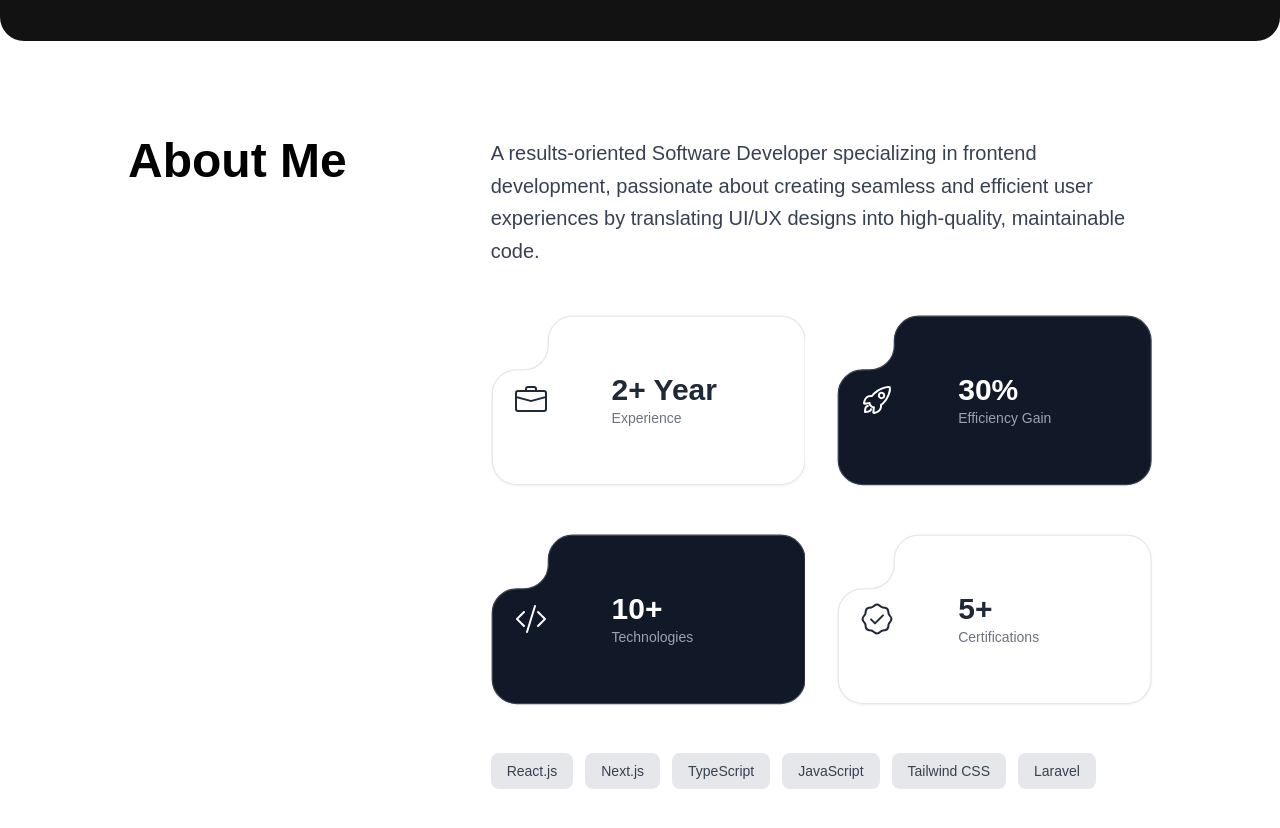
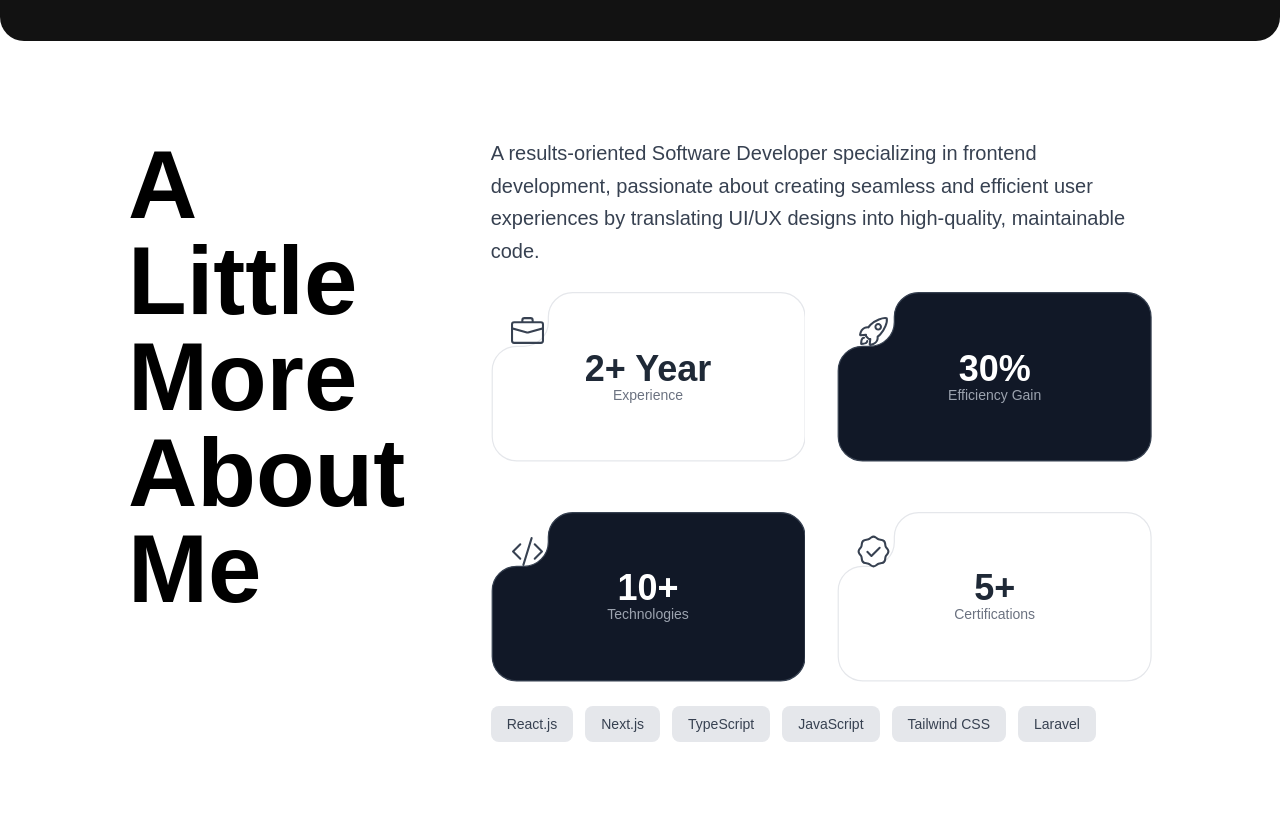
Before and after one commit to ahmdhzq/portfolio, a React (Create React App) app: page / in a window 1280 px wide. Shown: the part 760-1588 px from the top of the page. Built offline with nearby package versions, Linux system fonts and the light colour scheme.

Commit message:
update: card about section

```diff
--- a/src/components/AboutMe.js
+++ b/src/components/AboutMe.js
@@ -5,19 +5,20 @@ import { BsBriefcase, BsCodeSlash } from "react-icons/bs";
 import { IoRocketOutline } from "react-icons/io5";
 import { GoVerified } from "react-icons/go";
 
+// --- Komponen StatItem Baru Menggunakan SVG ---
 const StatItem = ({ icon, value, label, isBlack = false }) => {
     const theme = {
         light: {
             fill: '#FFFFFF',
             stroke: '#E5E7EB',
-            iconText: '#1F2937',
+            iconText: '#1F2937', // Warna ikon diatur di sini
             valueText: '#1F2937',
             labelText: '#6B7280'
         },
         dark: {
             fill: '#111827',
             stroke: '#374151',
-            iconText: '#FFFFFF',
+            iconText: '#FFFFFF', // Warna ikon diatur di sini
             valueText: '#FFFFFF',
             labelText: '#9CA3AF'
         }
@@ -25,10 +26,10 @@ const StatItem = ({ icon, value, label, isBlack = false }) => {
     const currentStyle = isBlack ? theme.dark : theme.light;
 
     return (
-        <div className="relative" style={{ aspectRatio: '258 / 140' }}>
+        <div className="relative aspect-[258/180]">
             <svg
                 viewBox="0 0 258 140"
-                className="absolute inset-0 w-full h-full drop-shadow-sm"
+                className="absolute inset-0 w-full h-full"
                 fill={currentStyle.fill}
                 stroke={currentStyle.stroke}
                 xmlns="http://www.w3.org/2000/svg"
@@ -36,24 +37,23 @@ const StatItem = ({ icon, value, label, isBlack = false }) => {
                 <path d="M47 25V21C47 9.95431 55.9543 1 67 1H237.5C248.546 1 257.5 9.95431 257.5 21V119C257.5 130.046 248.546 139 237.5 139H21C9.95431 139 1.00001 130.046 1.00001 119L1 65C1 53.9543 9.95431 45 21 45H27C38.0457 45 47 36.0457 47 25Z" />
             </svg>
 
-            {/* 2. Konten (Ikon & Teks) yang diposisikan di atas SVG */}
-            <div className="relative z-10 h-full flex items-center justify-start p-6">
-                <div className="w-1/3 text-center" style={{ color: currentStyle.iconText }}>
+            <div className="absolute top-12 left-5 z-20 text-gray-700">
                 {icon}
             </div>
-                <div className="w-2/3 pl-2">
-                    <p className="text-3xl font-extrabold" style={{ color: currentStyle.valueText }}>
+
+            <div className="relative z-10 h-full w-full flex flex-col items-center justify-center text-center">
+                <p className="text-4xl font-extrabold" style={{ color: currentStyle.valueText }}>
                     {value}
                 </p>
-                    <p className="text-sm" style={{ color: currentStyle.labelText }}>
+                <p className="text-sm -mt-1" style={{ color: currentStyle.labelText }}>
                     {label}
                 </p>
-                </div>
             </div>
         </div>
     );
 };
 
+// --- Komponen Utama AboutMe ---
 const AboutMe = () => {
     const skills = ["React.js", "Next.js", "TypeScript", "JavaScript", "Tailwind CSS", "Laravel"];
 
@@ -61,8 +61,8 @@ const AboutMe = () => {
         <div className="py-24 px-[10%] font-manrope bg-bg-light">
             <div className="grid grid-cols-1 lg:grid-cols-3 gap-8 lg:gap-16 items-start">
                 <div className="lg:col-span-1">
-                    <h2 className="text-5xl font-extrabold text-text-dark sticky top-24">
-                        About Me
+                    <h2 className="text-8xl font-extrabold text-text-dark sticky top-24">
+                        A Little More About Me
                     </h2>
                 </div>
                 <div className="lg:col-span-2">
@@ -70,27 +70,27 @@ const AboutMe = () => {
                         A results-oriented Software Developer specializing in frontend development, passionate about creating seamless and efficient user experiences by translating UI/UX designs into high-quality, maintainable code.
                     </p>
 
-                    <div className="grid grid-cols-1 sm:grid-cols-2 gap-x-8 gap-y-12 my-12">
+                    <div className="grid grid-cols-1 sm:grid-cols-2 gap-x-8">
                         <StatItem
-                            icon={<BsBriefcase size={32} />}
+                            icon={<BsBriefcase size={33} />}
                             value="2+ Year"
                             label="Experience"
                             isBlack={false}
                         />
                         <StatItem
-                            icon={<IoRocketOutline size={32} />}
+                            icon={<IoRocketOutline size={33} />}
                             value="30%"
                             label="Efficiency Gain"
                             isBlack={true}
                         />
                         <StatItem
-                            icon={<BsCodeSlash size={32} />}
+                            icon={<BsCodeSlash size={33} />}
                             value="10+"
                             label="Technologies"
                             isBlack={true}
                         />
                         <StatItem
-                            icon={<GoVerified size={32} />}
+                            icon={<GoVerified size={33} />}
                             value="5+"
                             label="Certifications"
                             isBlack={false}
```
Lines whose indentation alone changed are shown as unchanged.
